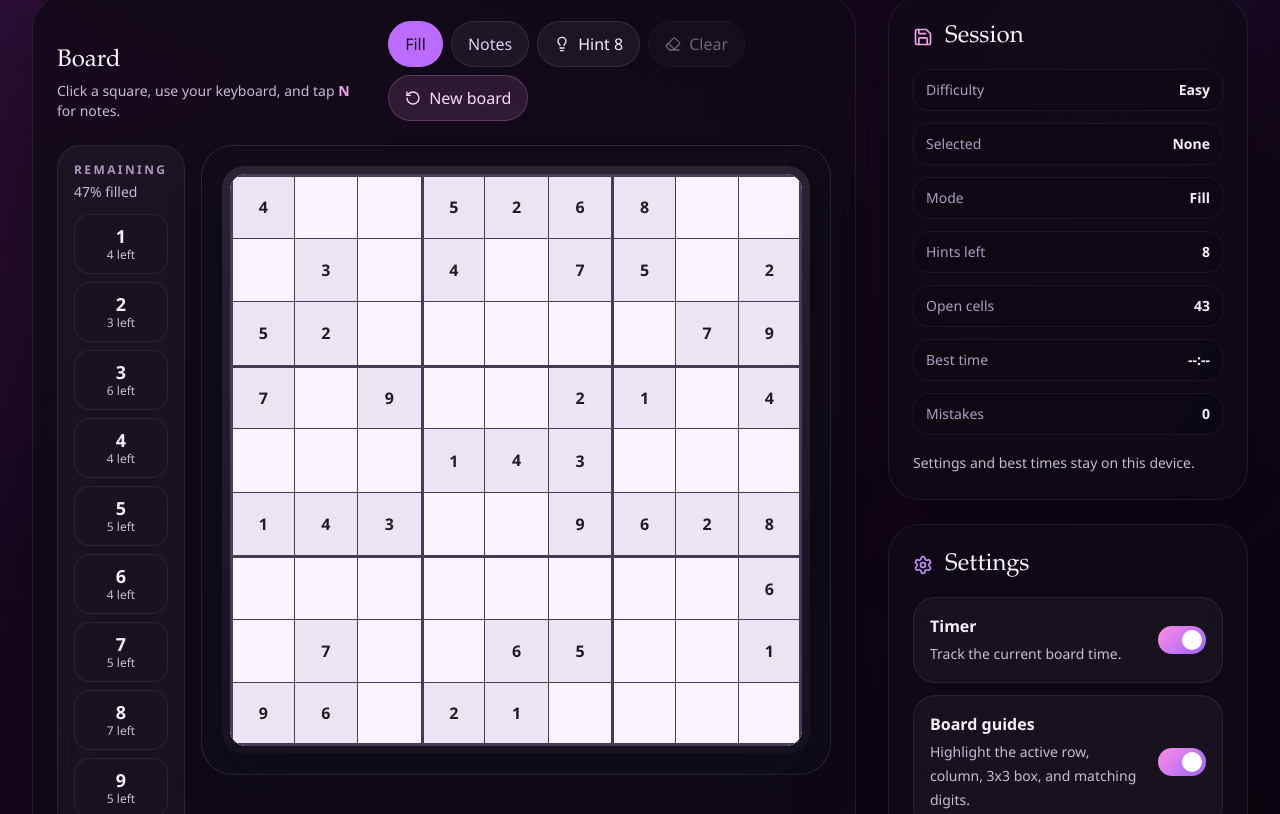
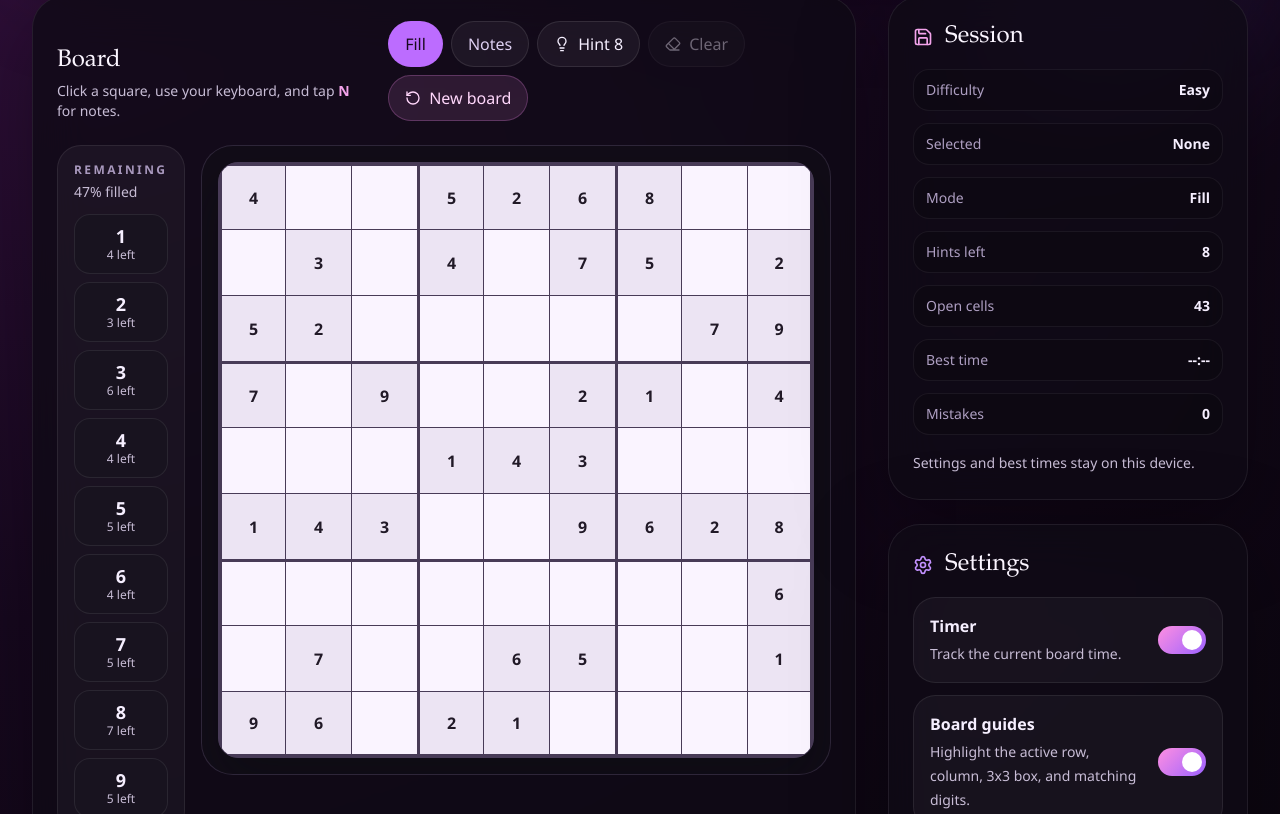
Before and after one commit to GavinCouch/sudoku-wizard, a React (Vite) app: page / in a window 1280 px wide. Shown: the part 366-1180 px from the top of the page. Built offline with nearby package versions, Linux system fonts and the light colour scheme.

Commit message:
Remove board square overhang

```diff
--- a/src/App.jsx
+++ b/src/App.jsx
@@ -611,9 +611,9 @@ export default function SudokuWizard() {
                 </div>
               )}
 
-              <div className="rounded-[2rem] border border-[#d8c1ff]/14 bg-[#120d18] p-4 sm:p-5">
-                <div className="mx-auto aspect-square max-w-[760px] rounded-[1.4rem] bg-[linear-gradient(180deg,#2c2334_0%,#17121f_100%)] p-2 shadow-[0_24px_50px_rgba(8,10,12,0.38)]">
-                  <div className="grid h-full grid-cols-9 grid-rows-9 overflow-hidden rounded-[1rem] bg-[#483b57]">
+              <div className="min-w-0 overflow-hidden rounded-[2rem] border border-[#d8c1ff]/14 bg-[#120d18] p-3 sm:p-4">
+                <div className="mx-auto aspect-square w-full max-w-[720px] overflow-hidden rounded-[1.25rem] border border-[#483b57] bg-[#483b57] shadow-[0_24px_50px_rgba(8,10,12,0.38)]">
+                  <div className="grid h-full grid-cols-9 grid-rows-9 overflow-hidden bg-[#483b57]">
                     {board.map((row, r) =>
                       row.map((value, c) => {
                         const fixed = puzzleData.fixed[r][c];
@@ -681,35 +681,34 @@ export default function SudokuWizard() {
                           <MotionButton
                             key={key}
                             type="button"
-                            whileTap={{ scale: 0.985 }}
                             animate={
                               wrongPulse
-                                ? { x: [0, -5, 5, -4, 4, 0], scale: [1, 1.02, 1], transition: { duration: 0.34 } }
+                                ? { opacity: [1, 0.82, 1, 0.88, 1], transition: { duration: 0.34 } }
                                 : correctPulse
-                                  ? { scale: [1, 1.08, 1], transition: { duration: 0.3 } }
-                                  : { x: 0, scale: 1 }
+                                  ? { filter: ["brightness(1)", "brightness(1.22)", "brightness(1)"], transition: { duration: 0.3 } }
+                                  : { opacity: 1, filter: "brightness(1)" }
                             }
                             onClick={() => setSelected({ r, c })}
                             style={cellBorderStyle}
                             className={classNames(
-                              "relative flex aspect-square min-w-0 items-center justify-center border-solid text-[1.05rem] font-bold leading-none outline-none transition-[background-color,color,box-shadow] duration-150 sm:text-[1.65rem]",
+                              "relative flex aspect-square min-w-0 items-center justify-center overflow-hidden border-solid text-[1.05rem] font-bold leading-none outline-none transition-[background-color,color,box-shadow] duration-150 sm:text-[1.65rem]",
                               isSelected && "z-10"
                             )}
                           >
                             {correctPulse && (
                               <motion.span
                                 initial={{ opacity: 0.75, scale: 0.8 }}
-                                animate={{ opacity: 0, scale: 1.15 }}
+                                animate={{ opacity: 0, scale: 1 }}
                                 transition={{ duration: 0.45 }}
-                                className="absolute inset-[10%] rounded-[0.7rem] border border-[#b57cff]"
+                                className="pointer-events-none absolute inset-0 bg-[#bc6cff]/24 ring-2 ring-inset ring-[#d8a7ff]"
                               />
                             )}
                             {wrongPulse && (
                               <motion.span
-                                initial={{ opacity: 0.7, scale: 0.94 }}
-                                animate={{ opacity: 0, scale: 1.08 }}
+                                initial={{ opacity: 0.78, scale: 1 }}
+                                animate={{ opacity: 0, scale: 1 }}
                                 transition={{ duration: 0.32 }}
-                                className="absolute inset-[10%] rounded-[0.7rem] border-2 border-[#f35e92]"
+                                className="pointer-events-none absolute inset-0 bg-[#f35e92]/28 ring-2 ring-inset ring-[#ff8eb7]"
                               />
                             )}
 
```
